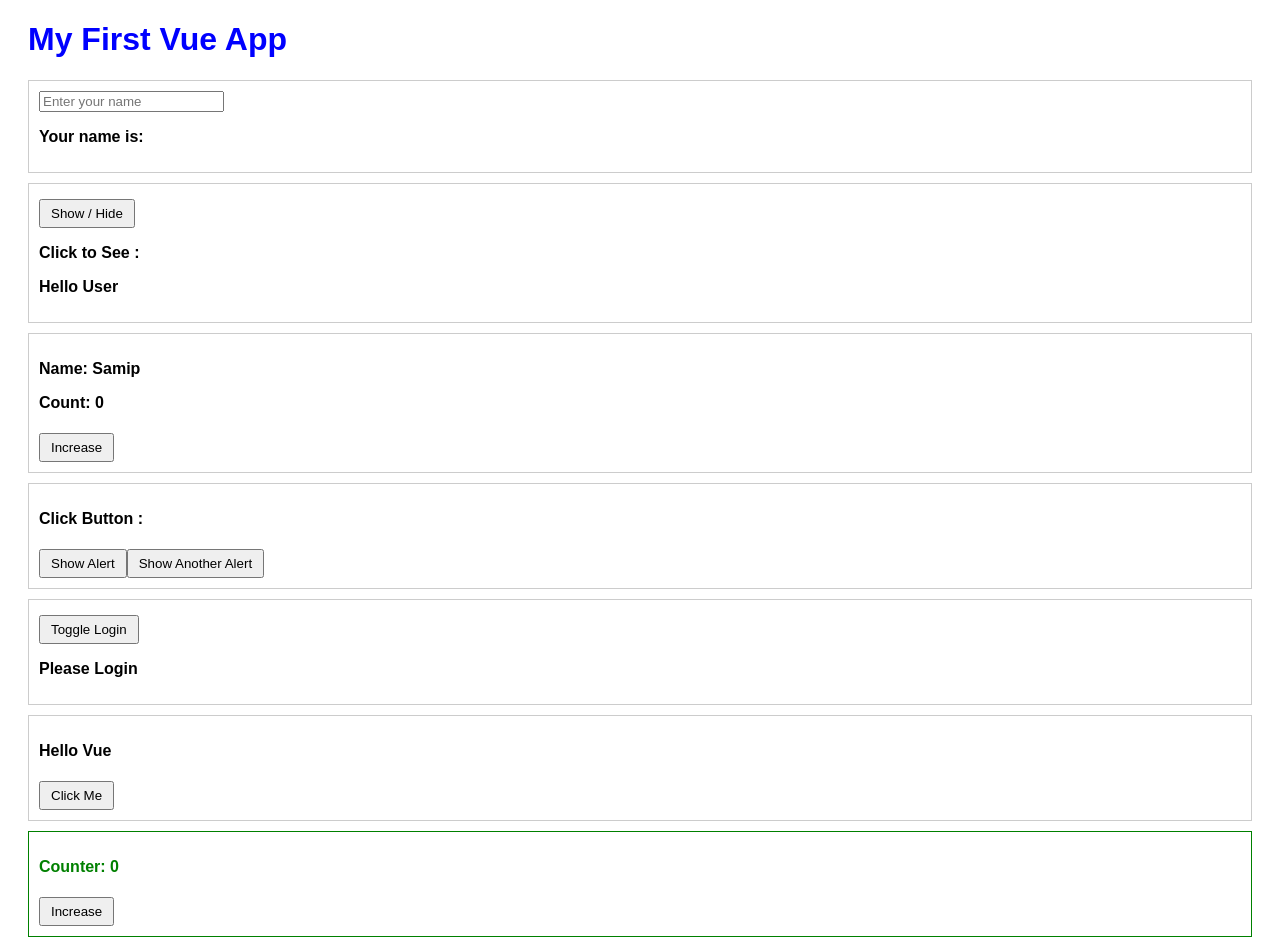
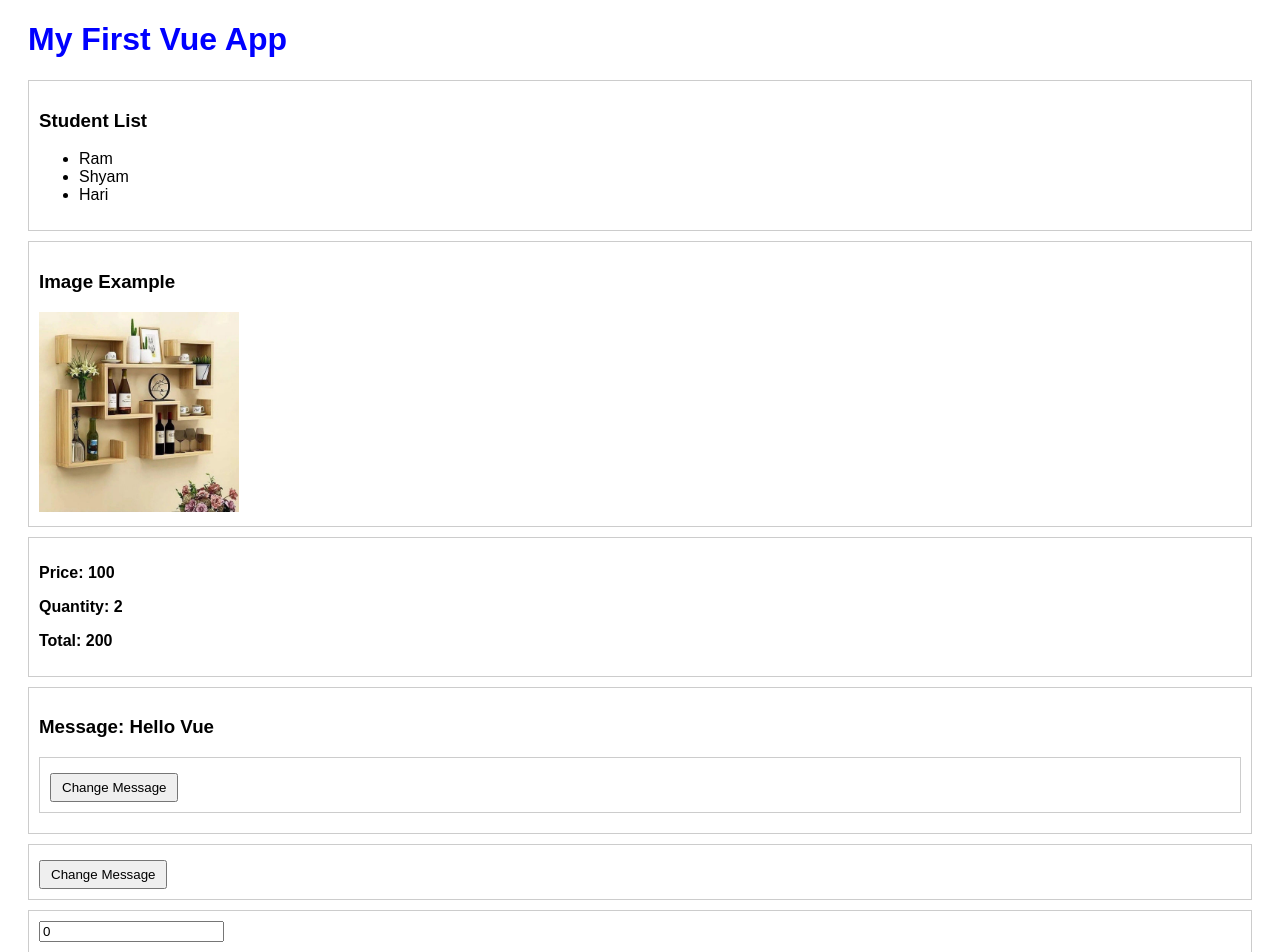
Before and after one commit to Loophole07/vue_project, a Vue app: page / in a window 1280 px wide. Shown: the top 952 px of the page. Built offline with nearby package versions, Linux system fonts and the light colour scheme.

Commit message:
feat: add examples for v-for, v-bind, form, props, emit, computed and watch

```diff
--- a/src/App.vue
+++ b/src/App.vue
@@ -1,14 +1,21 @@
 <template>
   <div class="app">
     <h1>{{ title }}</h1>
+    <Vfor/>
+    <Bind/>
+    <Computed/>
+    <ParentBox/>
+    <ChildButton/>
+    <Watch/>
 
-    <Vmodel />
+    <!-- <Vmodel />
+    <RegForm />
     <Toggle />
     <Method />
     <Alert />
     <V_if_else />
     <Structure />
-    <Counter />
+    <Counter /> -->
 
 
 
@@ -23,13 +30,27 @@
   import Alert from './components/Alert.vue'
 import Structure from './components/Structure.vue'
 import Counter from './components/Counter.vue'
+import RegForm from './components/RegForm.vue';
+import Vfor from './components/Vfor.vue';
+import Bind from './components/Bind.vue';
+import Computed from './components/Computed.vue';
+import ParentBox from './components/ParentBox.vue';
+import ChildButton from './components/ChildButton.vue';
+import Watch from './components/Watch.vue';
 
 
 
 
 export default {
   components: {
+    Vfor,
+    Bind,
+    Computed,
+    ParentBox,
+    ChildButton,
+    Watch,
     Vmodel,
+    RegForm,
     Toggle,
     Method,
     V_if_else,
--- /dev/null
+++ b/src/components/Bind.vue
@@ -0,0 +1,26 @@
+<template>
+  <div class="structure">
+    <h3>Image Example</h3>
+    <img :src="imageUrl" width="200">
+  </div>
+</template>
+
+<script>
+import myImage from '../assets/IMG_0090.JPG'
+
+export default {
+  data() {
+    return {
+      imageUrl: myImage
+    }
+  }
+}
+</script>
+
+<style>
+    .structure {
+  border: 1px solid #ccc;
+  padding: 10px;
+  margin-bottom: 10px;
+}
+</style>
--- /dev/null
+++ b/src/components/ChildButton.vue
@@ -0,0 +1,20 @@
+<template >
+    <div class="structure">
+  <button @click="$emit('change-message')">
+    Change Message
+  </button>
+    </div>
+</template>
+
+<script>
+export default {
+  props: ['text']
+}
+</script>
+<style>
+    .structure {
+  border: 1px solid #ccc;
+  padding: 10px;
+  margin-bottom: 10px;
+}
+</style>
--- /dev/null
+++ b/src/components/Computed.vue
@@ -0,0 +1,30 @@
+<template>
+  <div class="structure">
+    <p>Price: {{ price }}</p>
+    <p>Quantity: {{ qty }}</p>
+    <p><b>Total: {{ total }}</b></p>
+  </div>
+</template>
+
+<script>
+export default {
+  data() {
+    return {
+      price: 100,
+      qty: 2
+    }
+  },
+  computed: {
+    total() {
+      return this.price * this.qty
+    }
+  }
+}
+</script>
+<style>
+    .structure {
+  border: 1px solid #ccc;
+  padding: 10px;
+  margin-bottom: 10px;
+}
+</style>
--- /dev/null
+++ b/src/components/ParentBox.vue
@@ -0,0 +1,36 @@
+<template>
+  <div class="structure">
+    <h3>Message: {{ message }}</h3>
+
+    <!-- props + emit -->
+    <ChildButton
+      :text="message"
+      @change-message="updateMessage"
+    />
+  </div>
+</template>
+
+<script>
+import ChildButton from './ChildButton.vue'
+
+export default {
+  components: { ChildButton },
+  data() {
+    return {
+      message: 'Hello Vue'
+    }
+  },
+  methods: {
+    updateMessage() {
+      this.message = 'Message changed by child'
+    }
+  }
+}
+</script>
+<style>
+    .structure {
+  border: 1px solid #ccc;
+  padding: 10px;
+  margin-bottom: 10px;
+}
+</style>
--- /dev/null
+++ b/src/components/RegForm.vue
@@ -0,0 +1,69 @@
+<template>
+  <div class="register">
+    <h2>Registration Form</h2>
+
+    <!-- Name -->
+    <input type="text" v-model="name" placeholder="Enter name" />
+    <br /><br />
+
+    <!-- Email -->
+    <input type="email" v-model="email" placeholder="Enter email" />
+    <br /><br />
+
+    <!-- Password -->
+    <input type="password" v-model="password" placeholder="Enter password" />
+    <br /><br />
+
+    <!-- Submit Button -->
+    <button @click="register">Register</button>
+
+    <br /><br />
+
+    <!-- v-if / v-else -->
+    <p v-if="isRegistered" style="color: green;">
+      Registration Successful ✅
+    </p>
+    <p v-else style="color: red;">
+      Please fill all fields ❌
+    </p>
+  </div>
+</template>
+
+<script>
+export default {
+  data() {
+    return {
+      name: '',
+      email: '',
+      password: '',
+      isRegistered: false
+    }
+  },
+  methods: {
+    register() {
+      if (this.name && this.email && this.password) {
+        this.isRegistered = true
+        alert('Registered Successfully!')
+      } else {
+        this.isRegistered = false
+        alert('Please fill all fields')
+      }
+    }
+  }
+}
+</script>
+
+<style scoped>
+.register {
+  border: 1px solid #ccc;
+  padding: 20px;
+  width: 300px;
+}
+input {
+  width: 100%;
+  padding: 6px;
+}
+button {
+  padding: 6px 12px;
+}
+</style>
--- /dev/null
+++ b/src/components/Vfor.vue
@@ -0,0 +1,27 @@
+<template>
+  <div class="structure">
+    <h3>Student List</h3>
+    <ul>
+      <li v-for="student in students" :key="student">
+        {{ student }}
+      </li>
+    </ul>
+  </div>
+</template>
+
+<script>
+export default {
+  data() {
+    return {
+      students: ['Ram', 'Shyam', 'Hari']
+    }
+  }
+}
+</script>
+<style>
+    .structure {
+  border: 1px solid #ccc;
+  padding: 10px;
+  margin-bottom: 10px;
+}
+</style>
--- /dev/null
+++ b/src/components/Watch.vue
@@ -0,0 +1,30 @@
+<template>
+  <div class="structure">
+    <input type="number" v-model="count">
+    <p>Count: {{ count }}</p>
+  </div>
+</template>
+
+<script>
+export default {
+  data() {
+    return {
+      count: 0
+    }
+  },
+  watch: {
+    count(newValue) {
+      if (newValue > 5) {
+        alert('Count is greater than 5')
+      }
+    }
+  }
+}
+</script>
+<style>
+    .structure {
+  border: 1px solid #ccc;
+  padding: 10px;
+  margin-bottom: 10px;
+}
+</style>
```
Also changed, not shown: src/assets/IMG_0090.JPG (added).
